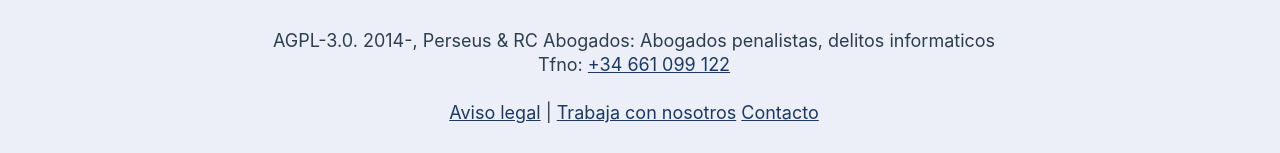
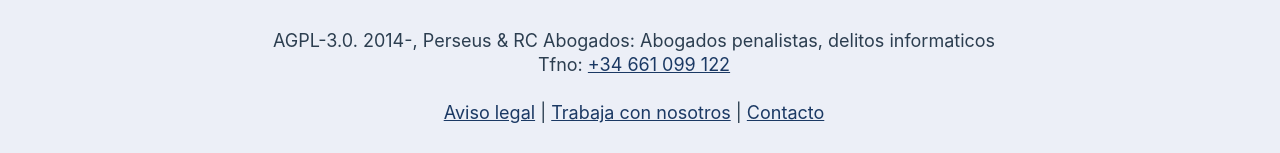
Before and after one commit to streaming10/perseusnew, a Jekyll site: the page built from index.md, in a window 1280 px wide. Shown: the part 1970-2123 px from the top of the page. Built offline with Jekyll 4.4.1, drawn with Linux system fonts in a browser that asks for light colours; our own code applies the rules of GitHub Pages for plain Markdown files.

```diff
--- a/_layouts/default.html
+++ b/_layouts/default.html
@@ -130,7 +130,7 @@ AGPL-3.0. 2014-, Perseus & RC Abogados: Abogados penalistas, delitos informatico
 <br>
 <div style="text-align: center;">
     <a title="Aviso legal" href="/aviso-legal">Aviso legal</a> |
-    <a title="Trabaja con nosotros" href="/trabaja-con-nosotros">Trabaja con nosotros</a>
+    <a title="Trabaja con nosotros" href="/trabaja-con-nosotros">Trabaja con nosotros</a> |
     <a title="Contacto" href="/contacto">Contacto</a>
 </div>
 <br>
```
